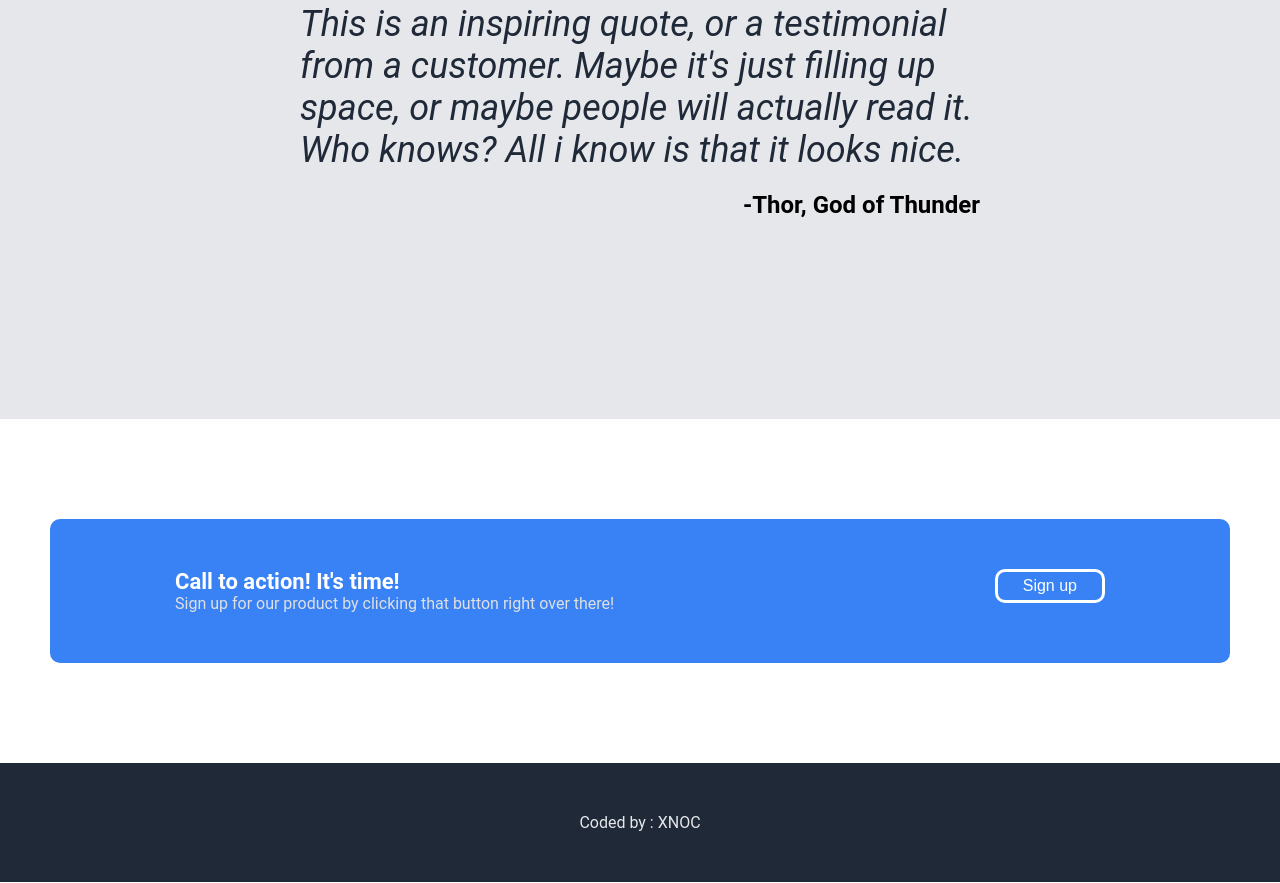
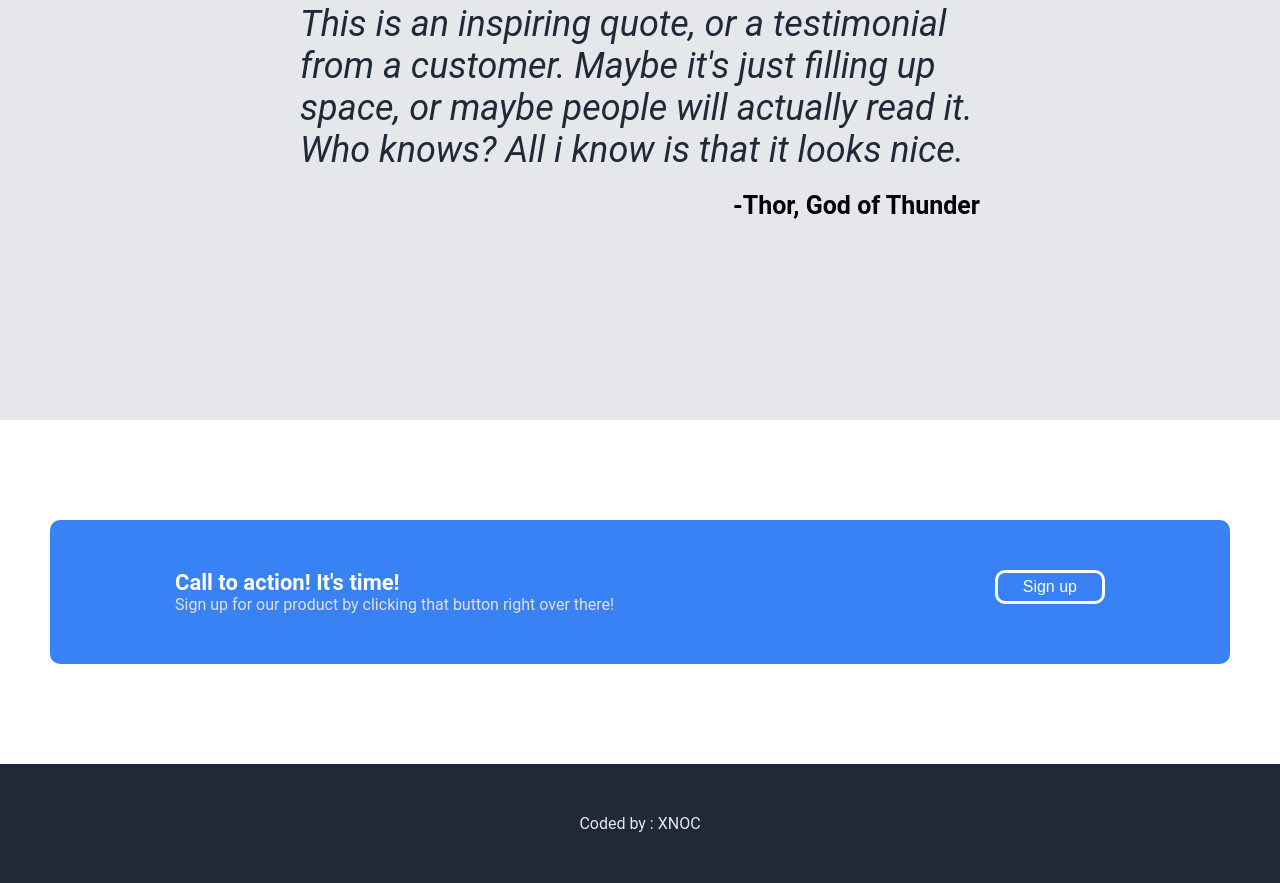
Before and after one commit to XXNOC/odin-landing-page, a plain HTML site: page index.html in a window 1280 px wide. Shown: the part 2127-3010 px from the top of the page. Drawn offline with Linux system fonts and the light colour scheme.

Commit message:
fixed font-size

```diff
--- a/style.css
+++ b/style.css
@@ -151,7 +151,7 @@ ul li a:hover {
 .quote .text h4 {
   align-self: flex-end;
   margin-top: 20px;
-  font-size: 24px;
+  font-size: 25px;
 }
 
 .card .content {
```
